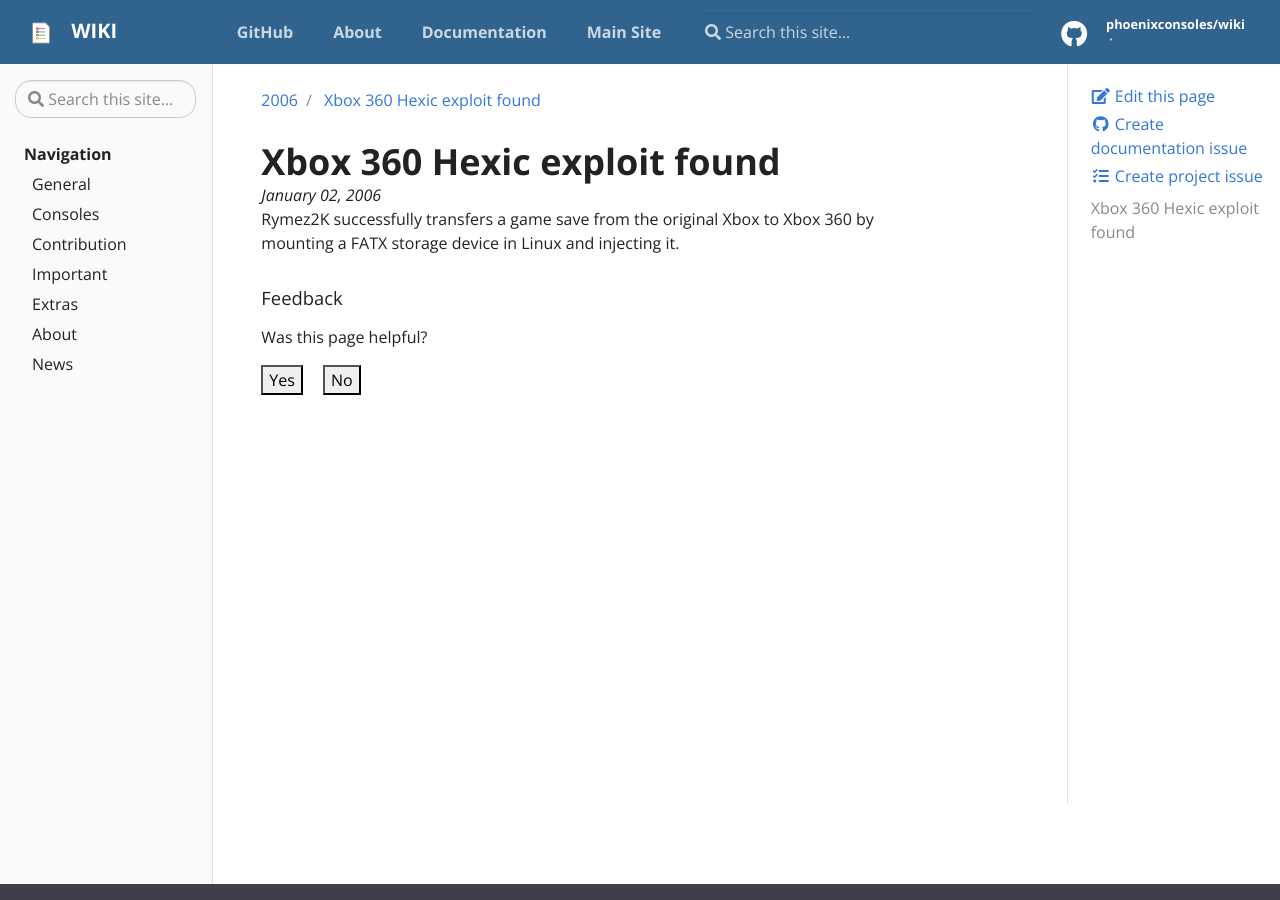
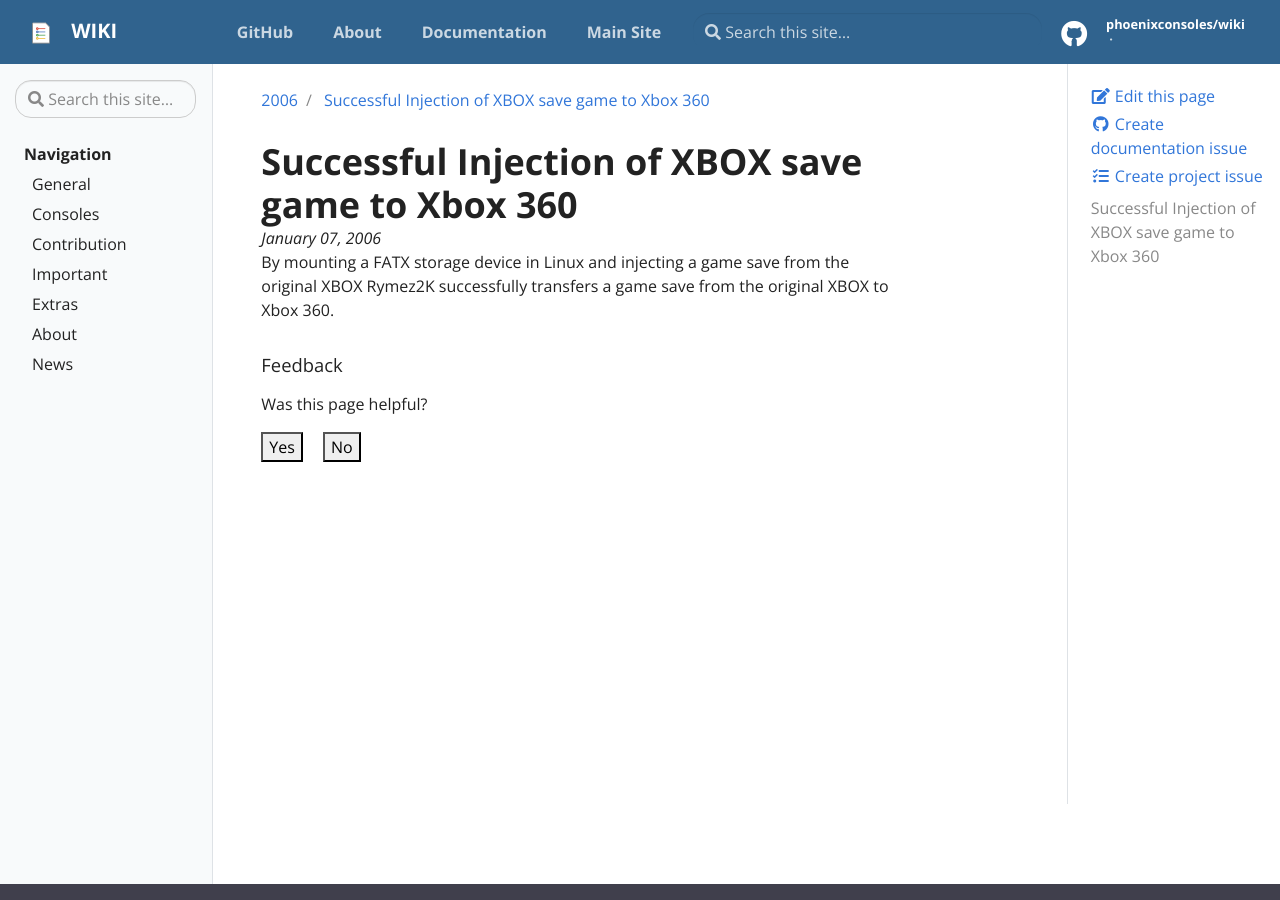
Before and after one commit to PhoenixConsoles/wiki, a Jekyll site: the page built from _posts/2006-01-07-ogto360gameinjection.md, in a window 1280 px wide and 900 px high. Built offline with Jekyll 4.4.1, drawn with Linux system fonts in a browser that asks for light colours; our own code applies the rules of GitHub Pages for plain Markdown files.

Commit message:
Update 2006-01-07-ogto360gameinjection.md

```diff
--- a/_posts/2006-01-07-ogto360gameinjection.md
+++ b/_posts/2006-01-07-ogto360gameinjection.md
@@ -1,7 +1,7 @@
 ---
-title: "Xbox 360 Hexic exploit found"
-date: 2006-01-02 1:00:00 -0500
+title: "Successful Injection of XBOX save game to Xbox 360"
+date: 2006-01-07 1:00:00 -0500
 categories: xbox360
 ---
 
-Rymez2K successfully transfers a game save from the original Xbox to Xbox 360 by mounting a FATX storage device in Linux and injecting it.
+By mounting a FATX storage device in Linux and injecting a game save from the original XBOX Rymez2K successfully transfers a game save from the original XBOX to Xbox 360.
```
